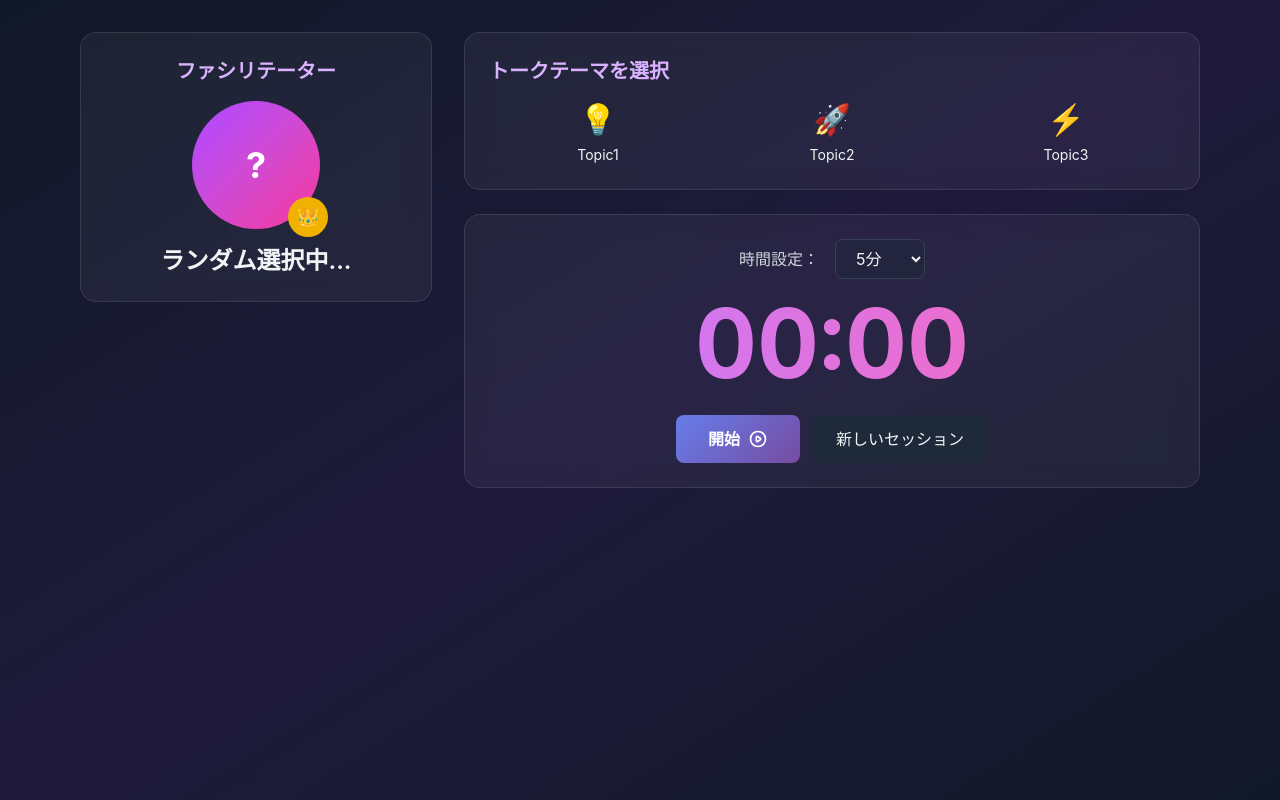
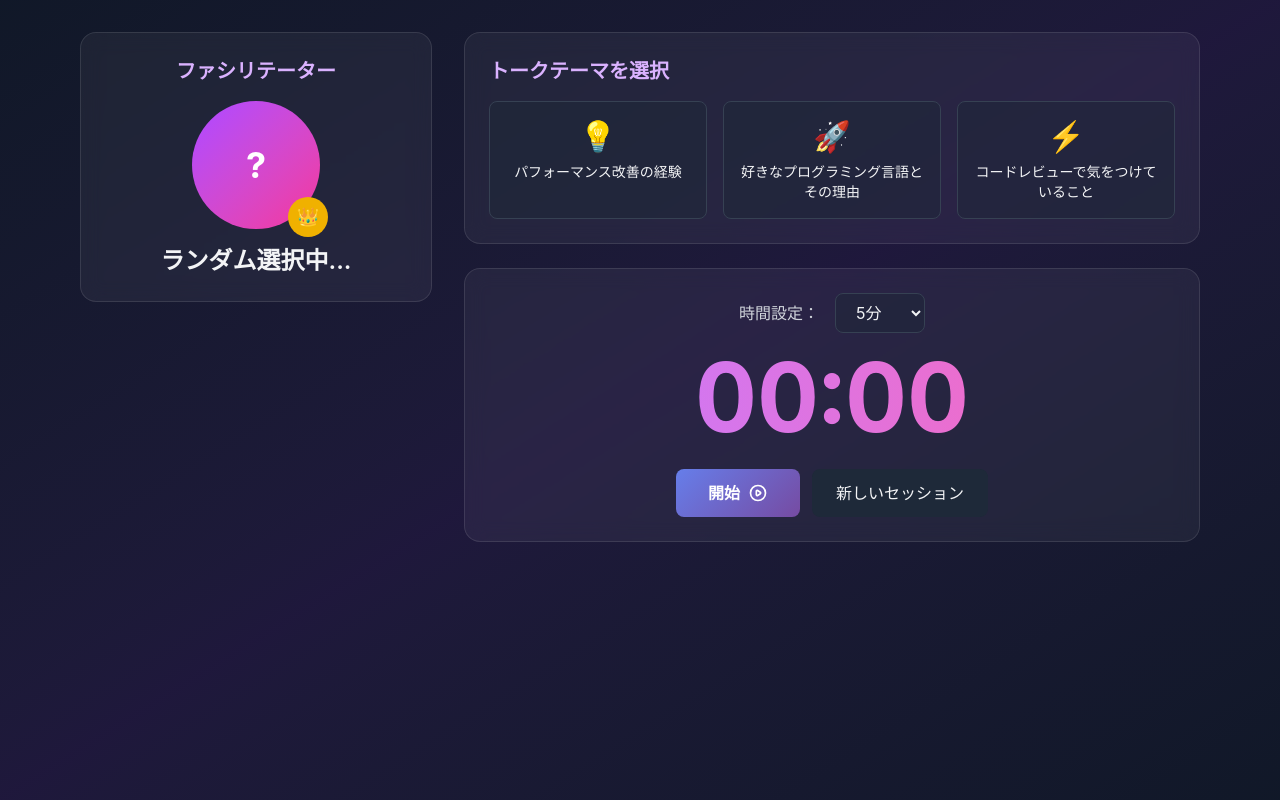
Before and after one commit to rjc-tech/tech-talk-timer, a React (Vite) app in the folder frontend/: page /talk in a window 1280 px wide. Built offline with nearby package versions, Linux system fonts and the light colour scheme.

Commit message:
[FE-011] テーマ選択機能 #22
- テーマ選択機能追加
- ランダムトピックリスト追加

```diff
--- a/frontend/src/pages/Talk.tsx
+++ b/frontend/src/pages/Talk.tsx
@@ -2,10 +2,11 @@ import { useEffect, useState } from "react";
 
 export default function Talk() {
   const [facilitator, setFacilitator] = useState<string>("");
-  const selectedTopics = ["Topic1", "Topic2", "Topic3"]; // Mock
+  const [selectedTopic, setSelectedTopic] = useState<string>("");
+  const [topics, setTopics] = useState<string[]>([]);
   const timeSelectList = [3, 5, 10, 15, 20, 30];
 
-  // コンポーネントのマウント時にファシリテーターを選択
+  // コンポーネントのマウント時にファシリテーターとトピックリストを選択
   useEffect(() => {
     // LocalStorageから参加者リストを取得
     const savedParticipants = localStorage.getItem('participants');
@@ -15,6 +16,30 @@ export default function Talk() {
       const randomIndex = Math.floor(Math.random() * participants.length);
       setFacilitator(participants[randomIndex]);
     }
+
+    // APIからトピックリストを取得
+    const mockTopics = [
+      "最近学んだ技術やツール",
+      "開発で苦労したバグの話",
+      "おすすめのVSCode拡張機能",
+      "好きなプログラミング言語とその理由",
+      "キーボードやマウスのこだわり",
+      "リモートワークの工夫",
+      "コードレビューで気をつけていること",
+      "最近読んだ技術書",
+      "AIツールの活用方法",
+      "副業やOSSの話",
+      "テストコードの書き方",
+      "アーキテクチャの設計思想",
+      "チーム開発のTips",
+      "デバッグの極意",
+      "パフォーマンス改善の経験"
+    ]
+    .sort(() => 0.5 - Math.random())
+    .slice(0, 3);
+
+    setTopics(mockTopics);
+
   }, []); // 空の依存配列で初回のみ実行
 
   return (
@@ -49,8 +74,11 @@ export default function Talk() {
               <h3 className="text-xl font-semibold text-purple-300 mb-4">トークテーマを選択</h3>
               <div id="topicsList" className="grid grid-cols-1 md:grid-cols-3 gap-4">
                 {
-                  selectedTopics.map((topic, index) => (
-                    <div key={index} onClick={console.log} className="text-center">
+                  topics.map((topic, index) => (
+                    <div
+                      key={index}
+                      onClick={() => setSelectedTopic(topic)}
+                      className={`text-center theme-card p-4 bg-gray-800/50 border border-gray-700 rounded-lg cursor-pointer hover:border-purple-500 ${selectedTopic === topic ? "selected" : ""}`}>
                         <div className="text-3xl mb-2">{['💡', '🚀', '⚡'][index]}</div>
                         <p className="text-sm">{topic}</p>
                     </div>
```
